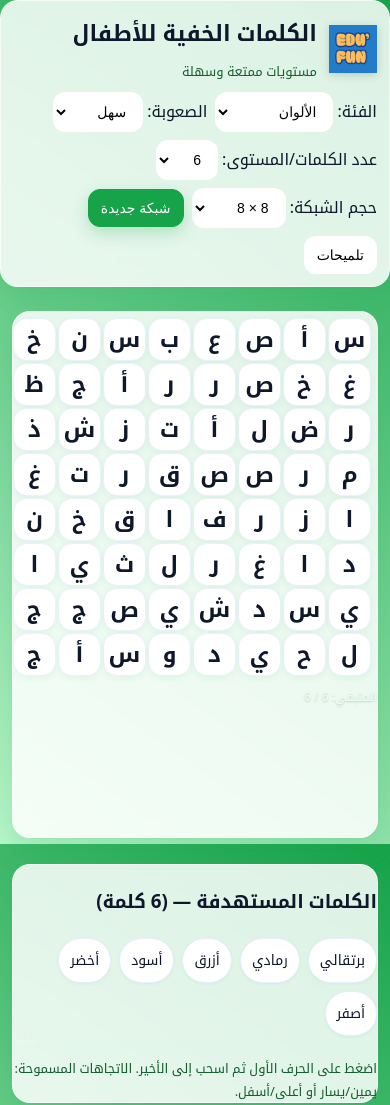
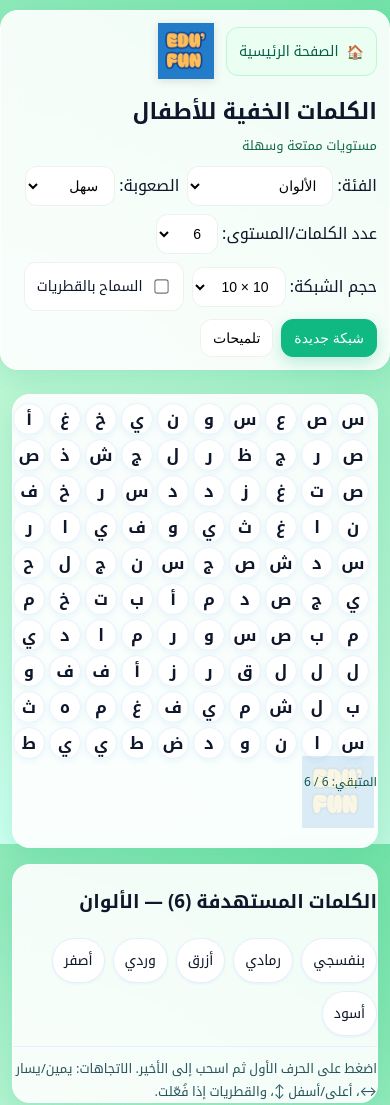
Before and after one commit to crea-tif/edufun-arabic-games, a plain HTML site: page kids-hidden-words/index.html in a window 390 px wide. Shown: the top 1105 px of the page. Drawn offline with Linux system fonts and the light colour scheme.

Commit message:
index.html

```diff
--- a/kids-hidden-words/index.html
+++ b/kids-hidden-words/index.html
@@ -5,60 +5,96 @@
 <meta name="viewport" content="width=device-width,initial-scale=1,viewport-fit=cover">
 <title>الكلمات الخفية للأطفال</title>
 <style>
-:root{ --ink:#0f172a; --accent:#16a34a; --ok:#16a34a; --warn:#f59e0b; --glass:rgba(255,255,255,.85); --cell:44px;}
+:root{
+  --ink:#0f172a; --accent:#10b981; --ok:#16a34a; --warn:#f59e0b;
+  --bg1:#ecfff5; --bg2:#bff7d4;
+  --glass: rgba(255,255,255,0.9);
+  --cell: 44px;
+}
 html,body{height:100%}
-body{margin:0;color:var(--ink);font-family:system-ui,-apple-system,"Noto Kufi Arabic","Cairo",Tahoma,Arial;
-background:linear-gradient(35deg,#b9f6ca 0%, #16a34a 100%) fixed;}
-body::before{content:"";position:fixed;inset:0;z-index:-2;background:url('../edufun-logo-512.png') center/200px no-repeat;opacity:.06}
-header,.card{background:var(--glass);backdrop-filter:blur(10px);border:1px solid rgba(255,255,255,.65);border-radius:18px;box-shadow:0 10px 30px rgba(22,163,74,.18)}
-header{position:sticky;top:0;z-index:10;margin-bottom:12px}
-.wrap{max-width:1000px;margin:auto;padding:12px}
-.brandbar{display:flex;align-items:center;gap:12px}
-.brand{height:56px;filter:drop-shadow(0 2px 4px rgba(0,0,0,.16))}
-@media (max-width:520px){.brand{height:48px}}
+body{
+  margin:0; color:var(--ink);
+  font-family:system-ui,-apple-system,"Noto Kufi Arabic","Cairo",Tahoma,Arial;
+  background: radial-gradient(1200px 700px at 70% -80%, var(--bg2), transparent 70%),
+              radial-gradient(1000px 600px at -20% 50%, var(--bg2), transparent 60%),
+              linear-gradient(35deg,#cffff0 0%, #b6f3d3 40%, #73e2a7 100%) fixed;
+}
+body::after{
+  content:""; position:fixed; inset:auto 16px 16px auto; width:72px; height:72px; z-index:0;
+  background:url("../edufun-logo-512.png") center/contain no-repeat; opacity:.14; pointer-events:none;
+}
+header,.card{
+  background:var(--glass); backdrop-filter:blur(10px);
+  border:1px solid rgba(255,255,255,0.65); border-radius:18px; box-shadow:0 10px 30px rgba(16,185,129,.18);
+}
+header{position:sticky;top:0;margin:10px 0 12px;z-index:5}
+.wrap{max-width:1100px;margin:auto;padding:12px}
+
+.brandbar{display:flex;align-items:center;gap:12px;flex-wrap:wrap}
+.brand{height:56px;filter:drop-shadow(0 2px 4px rgba(0,0,0,.12))}
 h1{font-size:22px;margin:0}
-.sub{font-size:13px;color:#155e2f;margin-top:4px}
+.sub{font-size:13px;color:#166a4b}
+
 .controls{display:flex;gap:8px;flex-wrap:wrap;align-items:center;margin-top:8px}
-select,button{padding:10px 12px;border:1px solid rgba(255,255,255,.65);background:rgba(255,255,255,.96);border-radius:12px;font-size:14px}
-button.primary{background:#16a34a;border-color:#16a34a;color:#fff;box-shadow:0 6px 16px rgba(22,163,74,.25)}
+select,button,.home,label.chk{
+  padding:10px 12px;border:1px solid rgba(0,0,0,.06);background:#fff;border-radius:12px;font-size:14px
+}
+button.primary{background:#10b981;border-color:#10b981;color:#fff;box-shadow:0 6px 16px rgba(16,185,129,.25)}
+.home{display:inline-flex;align-items:center;gap:8px;text-decoration:none;color:#065f46;background:#eafff2;border-color:#bbf7d0}
+.home::before{content:"🏠"}
+
+label.chk{display:inline-flex;align-items:center;gap:8px}
+label.chk input{accent-color:#10b981; transform:scale(1.1)}
+
 main .wrap{display:grid;grid-template-columns:1fr 320px;gap:16px}
-.grid-wrap{overflow:hidden;height:var(--gridH,70vh)}
-@media (max-width:900px){header{position:static;margin-bottom:12px}main .wrap{grid-template-columns:1fr}aside.card{margin-top:10px}}
-.grid{--n:8;position:relative;display:grid;grid-template-columns:repeat(var(--n),var(--cell));grid-auto-rows:var(--cell);gap:4px;user-select:none;touch-action:none;padding:6px}
-.cell{width:var(--cell);height:var(--cell);border-radius:14px;background:#fff;border:1px solid #eaf1fb;display:flex;align-items:center;justify-content:center;font-size:clamp(16px,calc(var(--cell)*.55),28px);font-weight:800;transition:transform .12s,background .3s,border-color .3s;box-shadow:0 2px 6px rgba(22,163,74,.08);pointer-events:auto}
-.cell.preview{outline:2px dashed #16a34a}
-.cell.valid-preview{outline:2px solid var(--warn)}
-.cell.hint{background:#fff3bf;border-color:#ffd04a;box-shadow:inset 0 0 0 2px #ffd04a33,0 2px 6px rgba(22,163,74,.08)}
-.cell.found{background:#e8f7ee;border-color:#b7e3c8;color:#055a43}
-.cell.flash{animation:flashOk 1s ease-in-out 3}
+.grid-wrap{overflow:hidden;height:var(--gridH,70vh);}
+@media (max-width:900px){ header{position:static} main .wrap{grid-template-columns:1fr} }
+
+/* grille */
+.grid{
+  --n:10; display:grid; grid-template-columns:repeat(var(--n),var(--cell)); grid-auto-rows:var(--cell);
+  gap:6px; user-select:none; touch-action:none; padding:8px;
+}
+.cell{
+  width:var(--cell);height:var(--cell);
+  border-radius:20px;background:#fff;border:1px solid #eaf1fb;
+  display:flex;align-items:center;justify-content:center;
+  font-size:clamp(16px,calc(var(--cell)*.55),28px);
+  font-weight:800;transition:transform .12s,background .3s,border-color .3s;
+  box-shadow:0 2px 6px rgba(31,122,224,.08);
+}
+.cell.preview{ outline:2px dashed #10b981 }
+.cell.valid-preview{ outline:2px solid var(--warn) }
+.cell.hint{ background:#fff9db;border-color:#ffe08a }
+.cell.found{ background:#e8f7ee;border-color:#b7e3c8;color:#055a43 }
+.cell.flash{ animation:flashOk 1s ease-in-out 3 }
 @keyframes flashOk{0%,100%{background:#e8f7ee}50%{background:#16a34a;color:#fff;transform:scale(1.05)}}
+
+/* panel */
 .target{display:flex;flex-wrap:wrap;gap:8px}
-.badge{background:#fff;border:1px solid #e5eefc;padding:8px 11px;border-radius:999px;font-size:14px;box-shadow:0 1px 3px rgba(22,163,74,.08)}
+.badge{background:#fff;border:1px solid #e5eefc;padding:8px 11px;border-radius:999px;font-size:14px;box-shadow:0 1px 3px rgba(31,122,224,.08)}
 .badge.found{background:#e8f7ee;border-color:#b7e3c8;color:#055a43}
-.help{font-size:13px;color:#155e2f;line-height:1.7}
-.footer{font-size:12px;color:#eafff0;margin-top:6px;text-shadow:0 1px 2px rgba(0,0,0,.2)}
-hr{border:none;border-top:1px solid #def7e7;margin:10px 0}
+.help{font-size:13px;color:#28555d;line-height:1.7}
+.footer{font-size:12px;color:#0e5135;margin-top:6px}
+hr{border:none;border-top:1px solid #e7f0ff;margin:10px 0}
 </style>
 </head>
 <body>
+
 <header>
   <div class="wrap">
     <div class="brandbar">
+      <a class="home" href="../">الصفحة الرئيسية</a>
       <img class="brand" src="../edufun-logo-512.png" alt="EDUFUN">
       <div>
         <h1>الكلمات الخفية للأطفال</h1>
         <div class="sub">مستويات ممتعة وسهلة</div>
       </div>
     </div>
+
     <div class="controls">
       <label>الفئة:
-        <select id="cat">
-          <option value="colors">الألوان</option>
-          <option value="animals">الحيوانات</option>
-          <option value="fruits">الفواكه</option>
-          <option value="shapes">الأشكال</option>
-          <option value="vehicles">وسائل النقل</option>
-        </select>
+        <select id="category"></select>
       </label>
       <label>الصعوبة:
         <select id="difficulty">
@@ -67,14 +103,17 @@ hr{border:none;border-top:1px solid #def7e7;margin:10px 0}
           <option value="hard">صعب</option>
         </select>
       </label>
-      <label>عدد الكلمات/المستوى: <select id="chunk">
+      <label>عدد الكلمات/المستوى:
+        <select id="chunk">
           <option value="6" selected>6</option><option value="8">8</option><option value="10">10</option>
-      </select></label>
+        </select>
+      </label>
       <label>حجم الشبكة:
         <select id="size">
-          <option value="8" selected>8 × 8</option><option value="10">10 × 10</option><option value="12">12 × 12</option>
+          <option value="8">8 × 8</option><option value="10" selected>10 × 10</option><option value="12">12 × 12</option>
         </select>
       </label>
+      <label class="chk"><input type="checkbox" id="diag"> السماح بالقطريات</label>
       <button id="regen" class="primary">شبكة جديدة</button>
       <button id="showHints">تلميحات</button>
     </div>
@@ -92,135 +131,171 @@ hr{border:none;border-top:1px solid #def7e7;margin:10px 0}
       <h3 id="listTitle">الكلمات المستهدفة</h3>
       <div id="targets" class="target"></div>
       <hr>
-      <div class="help">اضغط على الحرف الأول ثم اسحب إلى الأخير. الاتجاهات المسموحة: يمين/يسار أو أعلى/أسفل.</div>
+      <div class="help">اضغط على الحرف الأول ثم اسحب إلى الأخير. الاتجاهات: يمين/يسار ↔، أعلى/أسفل ↕، والقطريات إذا فُعّلت.</div>
     </aside>
   </div>
 </main>
 
 <script>
-/* مجموعات كلمات بسيطة للأطفال */
-const DATA={
-  colors:["أحمر","أزرق","أصفر","أخضر","برتقالي","وردي","بني","بنفسجي","رمادي","أبيض","أسود"],
-  animals:["قط","كلب","عصفور","حصان","نحل","سمك","أسد","ثور","زرافة","دب","غزال"],
-  fruits:["تفاح","موز","برتقال","عنب","فراولة","كمثرى","ليمون","تين","خوخ","رمان"],
-  shapes:["مربع","مثلث","دائرة","مستطيل","نجمة","قلب","بيضاوي"],
-  vehicles:["سيارة","قطار","طائرة","سفينة","دراجة","حافلة","قارب"]
+/* ——— مجموعات الكلمات ——— */
+const CATEGORIES={
+  "الألوان":["أحمر","أزرق","أصفر","وردي","بنفسجي","برتقالي","أخضر","أبيض","أسود","بني","رمادي"],
+  "الحيوانات":["قطة","كلب","حصان","عصفور","سمك","نحل","بقرة","أسد","ذئب","فيل","أرنب","زرافة"],
+  "الخضار":["طماطم","خيار","بطاطس","جزر","فلفل","بصل","ثوم","خس","سبانخ","باذنجان"],
+  "الفواكه":["تفاح","موز","برتقال","عنب","كرز","كمثرى","خوخ","رمان","بطيخ","فراولة"],
+  "الأشكال":["دائرة","مربع","مثلث","مستطيل","نجمة","قلب","بيضاوي"],
+  "وسائل النقل":["سيارة","حافلة","قطار","طائرة","دراجة","سفينة","مترو"],
+  "الأدوات المدرسية":["قلم","ممحاة","مسطرة","دفتر","كتاب","حقيبة","مبراة","مسطرين"]
 };
 
-/* DOM */
-const gridEl=document.getElementById('grid'),
-catSel=document.getElementById('cat'),
-diffSel=document.getElementById('difficulty'),
-sizeSel=document.getElementById('size'),
-chunkSel=document.getElementById('chunk'),
-targetsEl=document.getElementById('targets'),
-statusEl=document.getElementById('status'),
-btnRegen=document.getElementById('regen'),
-btnHints=document.getElementById('showHints');
-
-/* حالة عامة */
-let WORDS=[], N=+sizeSel.value, CHUNK=+chunkSel.value;
-let cells=[], board=[], isWord=[], targetNames=[], remaining=new Set();
-let hintsOn=false;
-
-/* أدوات */
 const AR_RANDOM="ابتثجحخدذرزسشصضطظعغفقكلمنهوي";
 const randLetter=()=>AR_RANDOM[Math.floor(Math.random()*AR_RANDOM.length)];
 const normalize=s=>s.replace(/\s+/g,'').replace(/ـ/g,'').replace(/[^\u0600-\u06FF]/g,'');
+
+const gridEl=document.getElementById('grid'),
+statusEl=document.getElementById('status'),
+targetsEl=document.getElementById('targets'),
+listTitle=document.getElementById('listTitle');
+
+const selCat=document.getElementById('category'),
+selDiff=document.getElementById('difficulty'),
+selSize=document.getElementById('size'),
+selChunk=document.getElementById('chunk'),
+chkDiag=document.getElementById('diag'),
+btnHints=document.getElementById('showHints'),
+btnRegen=document.getElementById('regen');
+
+Object.keys(CATEGORIES).forEach(k=>{ const o=document.createElement('option'); o.value=k; o.textContent=k; selCat.appendChild(o); });
+
+let N=+selSize.value, CHUNK=+selChunk.value, allowDiag=false, hintsOn=false;
+let cells=[], board=[], isWord=[], targets=[], remaining=new Set();
+
 const idx=(r,c)=>r*N+c, inBounds=(r,c)=>r>=0&&r<N&&c>=0&&c<N;
 
-function loadWords(){
-  WORDS=(DATA[catSel.value]||[]).slice();
-  // طبق الصعوبة: نغيّر الحجم/القطع بشكل بسيط
-  if(diffSel.value==='easy'){ sizeSel.value='8'; chunkSel.value='6'; }
-  if(diffSel.value==='med'){ sizeSel.value='10'; chunkSel.value='8'; }
-  if(diffSel.value==='hard'){ sizeSel.value='12'; chunkSel.value='10'; }
-  N=+sizeSel.value; CHUNK=+chunkSel.value;
+/* UI */
+function buildGrid(){
   gridEl.style.setProperty('--n',N);
+  gridEl.innerHTML=''; cells=[];
+  for(let i=0;i<N*N;i++){const d=document.createElement('div');d.className='cell';d.dataset.index=i;gridEl.appendChild(d);cells.push(d);}
 }
 
-/* بناء الشبكة */
-function buildGrid(){ gridEl.innerHTML=''; cells=[]; for(let i=0;i<N*N;i++){ const d=document.createElement('div'); d.className='cell'; d.dataset.index=i; gridEl.appendChild(d); cells.push(d);}}
+/* placement selon allowDiag */
+function directions(){
+  const hv=[{dr:0,dc:-1},{dr:0,dc:1},{dr:1,dc:0},{dr:-1,dc:0}];
+  const diag=[{dr:1,dc:1},{dr:1,dc:-1},{dr:-1,dc:1},{dr:-1,dc:-1}];
+  return allowDiag ? hv.concat(diag) : hv;
+}
+function tryPlace(word){
+  const chars=normalize(word).split(''), L=chars.length;
+  if(L>N) return false;
+  const dirs=directions();
+  for(let t=0;t<520;t++){
+    const dir=dirs[(Math.random()*dirs.length)|0];
+    let r=Math.floor(Math.random()*N), c=Math.floor(Math.random()*N);
+    /* recalc start to keep inside */
+    if(dir.dc===1)  c=Math.floor(Math.random()*(N-L+1));
+    if(dir.dc===-1) c=(Math.floor(Math.random()*(N-L+1)))+(L-1);
+    if(dir.dr===1)  r=Math.floor(Math.random()*(N-L+1));
+    if(dir.dr===-1) r=(Math.floor(Math.random()*(N-L+1)))+(L-1);
 
-/* وضع الكلمات */
-function tryPlace(word){
-  const chars=normalize(word).split(''), L=chars.length; if(L>N) return false;
-  const dirs=[{dr:0,dc:-1},{dr:1,dc:0}];
-  for(let t=0;t<420;t++){
-    const dir=Math.random()<.6?dirs[0]:dirs[1];
-    let r,c;
-    if(dir.dc===-1){ r=Math.floor(Math.random()*N); c=Math.floor(Math.random()*(N-1))+(L-1); }
-    else{ r=Math.floor(Math.random()*(N-L)); c=Math.floor(Math.random()*N); }
     let ok=true;
-    for(let k=0;k<L;k++){ const rr=r+dir.dr*k, cc=c+dir.dc*k; if(!inBounds(rr,cc) || (board[rr][cc] && board[rr][cc]!==chars[k])){ ok=false; break; } }
+    for(let k=0;k<L;k++){
+      const rr=r+dir.dr*k, cc=c+dir.dc*k;
+      if(!inBounds(rr,cc) || (board[rr][cc] && board[rr][cc]!==chars[k])){ ok=false; break; }
+    }
     if(!ok) continue;
     for(let k=0;k<L;k++){ const rr=r+dir.dr*k, cc=c+dir.dc*k; board[rr][cc]=chars[k]; isWord[rr][cc]=true; }
     return true;
   }
   return false;
 }
-function pickSubset(a,k){const x=a.slice();for(let i=x.length-1;i>0;i--){const j=Math.floor(Math.random()*(i+1));[x[i],x[j]]=[x[j],x[i]];}return x.slice(0,Math.min(k,x.length));}
+function pickSubset(a,k){const x=a.slice();for(let i=x.length-1;i>0;i--){const j=(Math.random()*(i+1))|0;[x[i],x[j]]=[x[j],x[i]]}return x.slice(0,Math.min(k,x.length))}
 
+/* génération */
 function generate(){
-  loadWords();
-  let names=pickSubset(WORDS, Math.min(CHUNK, WORDS.length));
-  names.sort((a,b)=>normalize(b).length-normalize(a).length);
-  board  = Array.from({length:N},()=>Array(N).fill(null));
-  isWord = Array.from({length:N},()=>Array(N).fill(false));
-  let placed=true; for(const nm of names){ if(!tryPlace(nm)){ placed=false; break; } }
+  const pool=CATEGORIES[selCat.value]||[];
+  const base=pool.slice();
+  /* difficulté → taille/longueur تقريبًا */
+  let desired=CHUNK;
+  if(selDiff.value==='med') desired=Math.min(CHUNK+1, base.length);
+  if(selDiff.value==='hard') desired=Math.min(CHUNK+2, base.length);
+
+  const eligible=base.filter(n=>normalize(n).length<=N);
+  let words=pickSubset(eligible, desired).sort((a,b)=>normalize(b).length-normalize(a).length);
+
+  board=Array.from({length:N},()=>Array(N).fill(null));
+  isWord=Array.from({length:N},()=>Array(N).fill(false));
+
+  let placed=true;
+  for(const w of words){ if(!tryPlace(w)){ placed=false; break; } }
   if(!placed){
-    for(let attempt=0; attempt<3 && !placed; attempt++){
-      names.pop();
-      board  = Array.from({length:N},()=>Array(N).fill(null));
-      isWord = Array.from({length:N},()=>Array(N).fill(false));
-      placed=true; for(const nm of names){ if(!tryPlace(nm)){ placed=false; break; } }
+    for(let attempt=0;attempt<4 && !placed;attempt++){
+      words.pop();
+      board=Array.from({length:N},()=>Array(N).fill(null));
+      isWord=Array.from({length:N},()=>Array(N).fill(false));
+      placed=true;
+      for(const w of words){ if(!tryPlace(w)){ placed=false; break; } }
     }
   }
   for(let r=0;r<N;r++)for(let c=0;c<N;c++) if(!board[r][c]) board[r][c]=randLetter();
 
-  targetNames=names; remaining=new Set(names);
+  targets=words; remaining=new Set(words);
   buildGrid(); for(let r=0;r<N;r++)for(let c=0;c<N;c++) cells[idx(r,c)].textContent=board[r][c];
-  attachDragHandlers(); renderTargets(); updateStatus(); refitAll(); applyHints();
+  renderTargets(); updateStatus(); refitAll(); applyHints();
 }
+function renderTargets(){
+  listTitle.textContent=`الكلمات المستهدفة (${targets.length}) — ${selCat.value}`;
+  targetsEl.innerHTML='';
+  targets.forEach(n=>{ const b=document.createElement('span'); b.className='badge'; b.dataset.name=n; b.textContent=n; targetsEl.appendChild(b); });
+}
+const markBadgeFound = n => { [...targetsEl.children].forEach(x=>{ if(x.dataset.name===n) x.classList.add('found'); }); }
+const updateStatus    = ()=> statusEl.textContent=`المتبقي: ${remaining.size} / ${targets.length}`;
 
-/* أهداف */
-function renderTargets(){
-  document.getElementById('listTitle').textContent=`الكلمات المستهدفة — (${targetNames.length} كلمة)`;
-  targetsEl.innerHTML='';
-  targetNames.forEach(n=>{ const b=document.createElement('span'); b.className='badge'; b.dataset.name=n; b.textContent=n; targetsEl.appendChild(b); });
+/* matching */
+function collectLine(f,t){
+  const L=[]; const dr=Math.sign(t.r-f.r), dc=Math.sign(t.c-f.c);
+  const adr=Math.abs(t.r-f.r), adc=Math.abs(t.c-f.c);
+  if(allowDiag){
+    if(dr===0 && adc>0){ for(let c=f.c;c!==t.c- Math.sign(dc); c+=-1*dc){} } /* just to keep symmetry */
+    const isHV=(dr===0 || dc===0), isD=(adr===adc && adr>0);
+    if(!isHV && !isD) return null;
+  }else{
+    if(!(f.r===t.r || f.c===t.c)) return null;
   }
-function markBadgeFound(n){ [...targetsEl.children].forEach(x=>{ if(x.dataset.name===n) x.classList.add('found'); }); }
-function updateStatus(){ statusEl.textContent=`المتبقي: ${remaining.size} / ${targetNames.length}`; }
-
-/* مطابقة */
-function collectLine(f,t){
-  if(f.r===t.r && t.c<=f.c){ const L=[]; for(let c=f.c;c>=t.c;c--) L.push({r:f.r,c}); return L; }
-  if(f.c===t.c && t.r>=f.r){ const L=[]; for(let r=f.r;r<=t.r;r++) L.push({r,c:f.c}); return L; }
+  const stepR = f.r===t.r? 0 : (t.r>f.r? 1:-1);
+  const stepC = f.c===t.c? 0 : (t.c<f.c? -1: 1);
+  const len = Math.max(Math.abs(t.r-f.r), Math.abs(t.c-f.c))+1;
+  if(stepR===0 && stepC===-1){ for(let c=f.c;c>=t.c;c--) L.push({r:f.r,c}); return L; }
+  if(stepC===0 && stepR===1){ for(let r=f.r;r<=t.r;r++) L.push({r,c:f.c}); return L; }
+  if(allowDiag){
+    /* 8 directions + HV mirrored */
+    let r=f.r,c=f.c; for(let k=0;k<len;k++){ L.push({r,c}); r+=stepR; c+=stepC; }
+    return L;
+  }
   return null;
 }
-function textFrom(L){ let s=''; for(const p of L) s+=board[p.r][p.c]; return s; }
-function isExact(L){ const p=textFrom(L); for(const n of remaining) if(normalize(n)===p) return n; return null; }
-function isPrefix(L){ const p=textFrom(L); for(const n of remaining){ if(normalize(n).startsWith(p)) return true; } return false; }
+const textFrom = L => L.map(p=>board[p.r][p.c]).join('');
+const isExact = L => { const p=textFrom(L); for(const n of remaining) if(normalize(n)===p) return n; return null; }
+const isPrefix = L => { const p=textFrom(L); for(const n of remaining) if(normalize(n).startsWith(p)) return true; return false; }
 
-/* سمعيات وكونفيتي */
+/* audio+confettis */
 let actx=null;
-function ensureAudio(){ if(!actx){ actx=new (window.AudioContext||window.webkitAudioContext)(); } }
+const ensureAudio=()=>{ if(!actx) actx=new (window.AudioContext||window.webkitAudioContext)(); }
 function tone(freq, dur=0.12, type='sine', gain=0.08, when=0){
-  try{
   ensureAudio(); const t=actx.currentTime+when;
   const osc=actx.createOscillator(), g=actx.createGain();
   osc.type=type; osc.frequency.value=freq;
   g.gain.value=gain; g.gain.setValueAtTime(gain,t); g.gain.exponentialRampToValueAtTime(0.0001,t+dur);
   osc.connect(g).connect(actx.destination); osc.start(t); osc.stop(t+dur);
-  }catch(e){}
 }
-function playDing(){ tone(880,0.10,'triangle',0.10,0); tone(1320,0.12,'triangle',0.08,0.07); }
+const clickFx=()=>tone(520,0.06,'triangle',0.09,0);
+const playDing=()=>{ tone(880,0.10,'triangle',0.10,0); tone(1320,0.12,'triangle',0.08,0.07); }
 function playWin(){ [660,880,990,1320].forEach((f,i)=>tone(f,0.15,'square',0.09,i*0.08)); confettiBurst(); }
 function confettiBurst(){
   const c=document.createElement('canvas'); c.width=innerWidth; c.height=innerHeight;
   Object.assign(c.style,{position:'fixed',inset:'0',pointerEvents:'none',zIndex:9999});
   document.body.appendChild(c);
-  const ctx=c.getContext('2d'), pcs=[], cols=['#ff6b6b','#ffd166','#06d6a0','#1f7ae0','#8338ec'];
+  const ctx=c.getContext('2d'), pcs=[], cols=['#ff6b6b','#ffd166','#06d6a0','#10b981','#1f7ae0','#9333ea'];
   for(let i=0;i<160;i++) pcs.push({x:Math.random()*c.width,y:-20-Math.random()*200,r:6+Math.random()*6,col:cols[(Math.random()*cols.length)|0],vx:-1+Math.random()*2,vy:2+Math.random()*2,rot:Math.random()*Math.PI,vr:(-0.1+Math.random()*0.2)});
   let t=0; (function a(){ ctx.clearRect(0,0,c.width,c.height);
     pcs.forEach(p=>{ p.x+=p.vx; p.y+=p.vy; p.vy+=0.05; p.rot+=p.vr; ctx.save(); ctx.translate(p.x,p.y); ctx.rotate(p.rot); ctx.fillStyle=p.col; ctx.fillRect(-p.r/2,-p.r/2,p.r,p.r); ctx.restore(); });
@@ -228,58 +303,66 @@ function confettiBurst(){
   })();
 }
 
-/* سحب/إفلات ثابت */
-let dragStart=null, lastPreview=[];
-function posFromIndex(i){ return {r:Math.floor(i/N), c:i%N}; }
-function clearPreview(){ lastPreview.forEach(p=>cells[idx(p.r,p.c)].classList.remove('preview','valid-preview')); lastPreview=[]; }
+/* interaction fiable */
+let start=null, lastPreview=[];
+const posFromEl = el => { const i=+el.dataset.index; return {r:Math.floor(i/N), c:i%N}; }
+const clearPreview = ()=>{ lastPreview.forEach(p=>cells[idx(p.r,p.c)].classList.remove('preview','valid-preview')); lastPreview=[]; }
 function setPreview(L, exact=false){
   clearPreview(); if(!L) return;
   L.forEach(p=>cells[idx(p.r,p.c)].classList.add(exact?'valid-preview':'preview'));
   lastPreview=L.slice();
 }
-function attachDragHandlers(){
-  cells.forEach(cell=>{ cell.onpointerdown=null; cell.onpointerenter=null; });
-  window.onpointerup=()=>commitIfValid();
-  cells.forEach(cell=>{
-    cell.onpointerdown=(e)=>{ ensureAudio(); e.preventDefault(); dragStart=posFromIndex(+cell.dataset.index); setPreview([dragStart],false); };
-    cell.onpointerenter=()=>{ if(!dragStart) return; const here=posFromIndex(+cell.dataset.index); const L=collectLine(dragStart,here);
+gridEl.addEventListener('pointerdown', e=>{
+  const t=e.target.closest('.cell'); if(!t) return;
+  ensureAudio(); clickFx(); e.preventDefault(); gridEl.setPointerCapture(e.pointerId);
+  start=posFromEl(t); setPreview([start], false);
+});
+gridEl.addEventListener('pointermove', e=>{
+  if(!start) return;
+  const el=document.elementFromPoint(e.clientX, e.clientY);
+  const cell=(el && el.classList && el.classList.contains('cell'))? el : e.target.closest('.cell');
+  if(!cell) return;
+  const end=posFromEl(cell);
+  const L=collectLine(start,end);
   if(!L){ clearPreview(); return; }
-      const exact=isExact(L); if(exact) setPreview(L,true); else if(isPrefix(L)) setPreview(L,false); else clearPreview();
-    };
+  const exact=isExact(L);
+  if(exact) setPreview(L,true);
+  else if(isPrefix(L)) setPreview(L,false);
+  else clearPreview();
 });
-}
 function commitIfValid(){
-  if(!dragStart || !lastPreview.length){ dragStart=null; clearPreview(); return; }
+  if(!start || !lastPreview.length) return;
   const exactName=isExact(lastPreview);
   if(exactName){
     remaining.delete(exactName);
     lastPreview.forEach(p=>gridEl.children[idx(p.r,p.c)].classList.add('found','flash'));
     markBadgeFound(exactName); updateStatus(); playDing();
-    if(remaining.size===0){ statusEl.textContent="أحسنت! ✅"; playWin(); }
+    if(remaining.size===0){ statusEl.textContent="رائع! ✅"; playWin(); }
     applyHints();
   }
-  dragStart=null; clearPreview();
+  clearPreview(); start=null;
 }
+gridEl.addEventListener('pointerup',    ()=>commitIfValid());
+gridEl.addEventListener('pointercancel',()=>{ clearPreview(); start=null; });
 
-/* تلميحات */
+/* hints */
 function applyHints(){
-  for(let r=0;r<N;r++){
-    for(let c=0;c<N;c++){
-      const i=idx(r,c), el=cells[i], isFound=el.classList.contains('found');
-      el.classList.toggle('hint', hintsOn && isWord[r][c] && !isFound);
-    }
+  for(let r=0;r<N;r++)for(let c=0;c<N;c++){
+    const i=idx(r,c), el=cells[i], found=el.classList.contains('found');
+    el.classList.toggle('hint', hintsOn && isWord[r][c] && !found);
   }
 }
 btnHints.onclick=()=>{ hintsOn=!hintsOn; btnHints.setAttribute('aria-pressed', hintsOn?'true':'false'); applyHints(); };
 
-/* تهيئة وأزرار */
-btnRegen.onclick=()=>generate();
-sizeSel.onchange=()=>{ N=+sizeSel.value; gridEl.style.setProperty('--n',N); generate(); };
-chunkSel.onchange=()=>{ CHUNK=+chunkSel.value; generate(); };
-catSel.onchange=()=>generate();
-diffSel.onchange=()=>generate();
+/* contrôles */
+selSize.onchange=()=>{ N=+selSize.value; generate(); }
+selChunk.onchange=()=>{ CHUNK=+selChunk.value; generate(); }
+selCat.onchange=generate;
+selDiff.onchange=generate;
+chkDiag.onchange=()=>{ allowDiag=chkDiag.checked; generate(); }
+btnRegen.onclick=generate;
 
-/* ملاءمة حجم الخلايا */
+/* fit */
 function sizeGridWrap(){
   const header=document.querySelector('header');
   const wrap=gridEl.parentElement;
@@ -293,12 +376,11 @@ function fitGrid(){
   document.documentElement.style.setProperty('--cell', Math.floor(Math.max(22, Math.min(cW, cH)))+'px');
 }
 function refitAll(){ sizeGridWrap(); fitGrid(); }
-window.addEventListener('resize', refitAll);
+addEventListener('resize', refitAll);
 new ResizeObserver(refitAll).observe(document.body);
 
-/* تشغيل */
-generate();
-refitAll();
+/* init */
+allowDiag=false; selCat.value="الألوان"; generate(); refitAll();
 </script>
 </body>
 </html>
```
Lines whose indentation alone changed are shown as unchanged.
